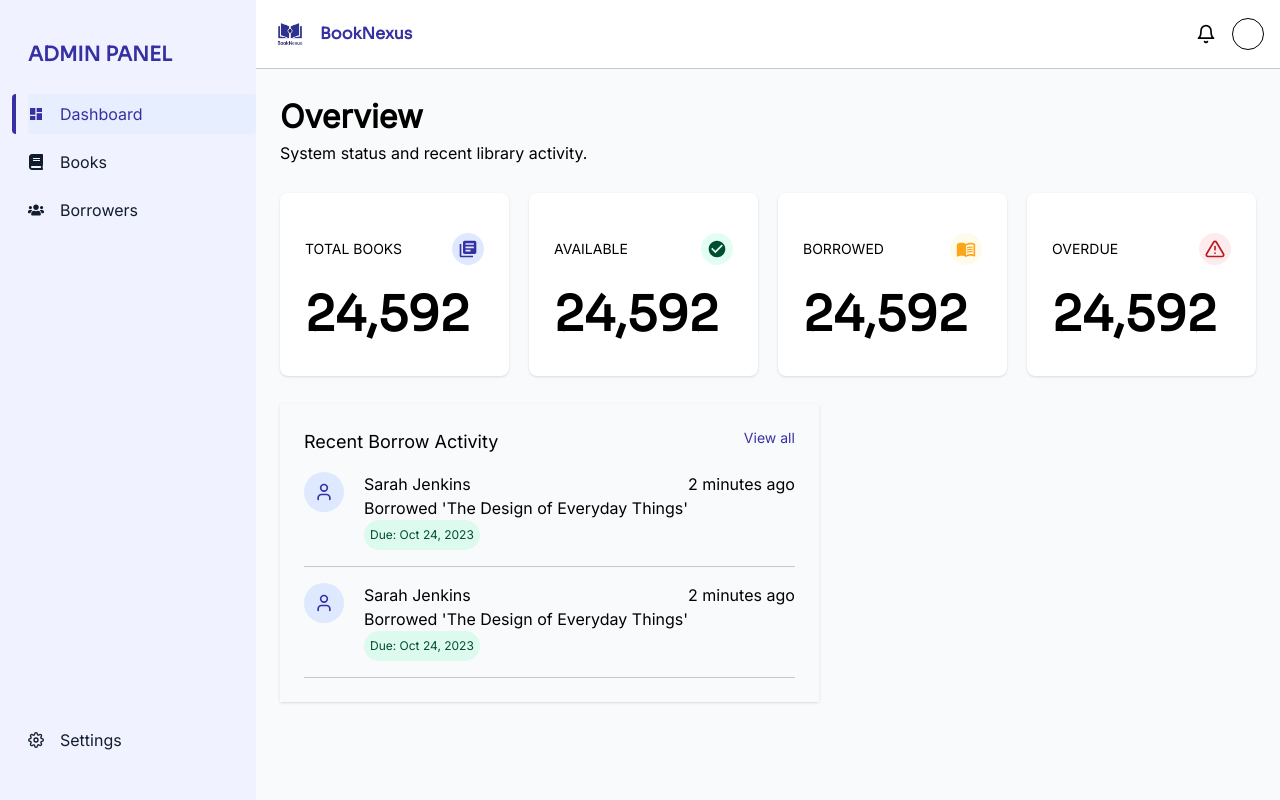
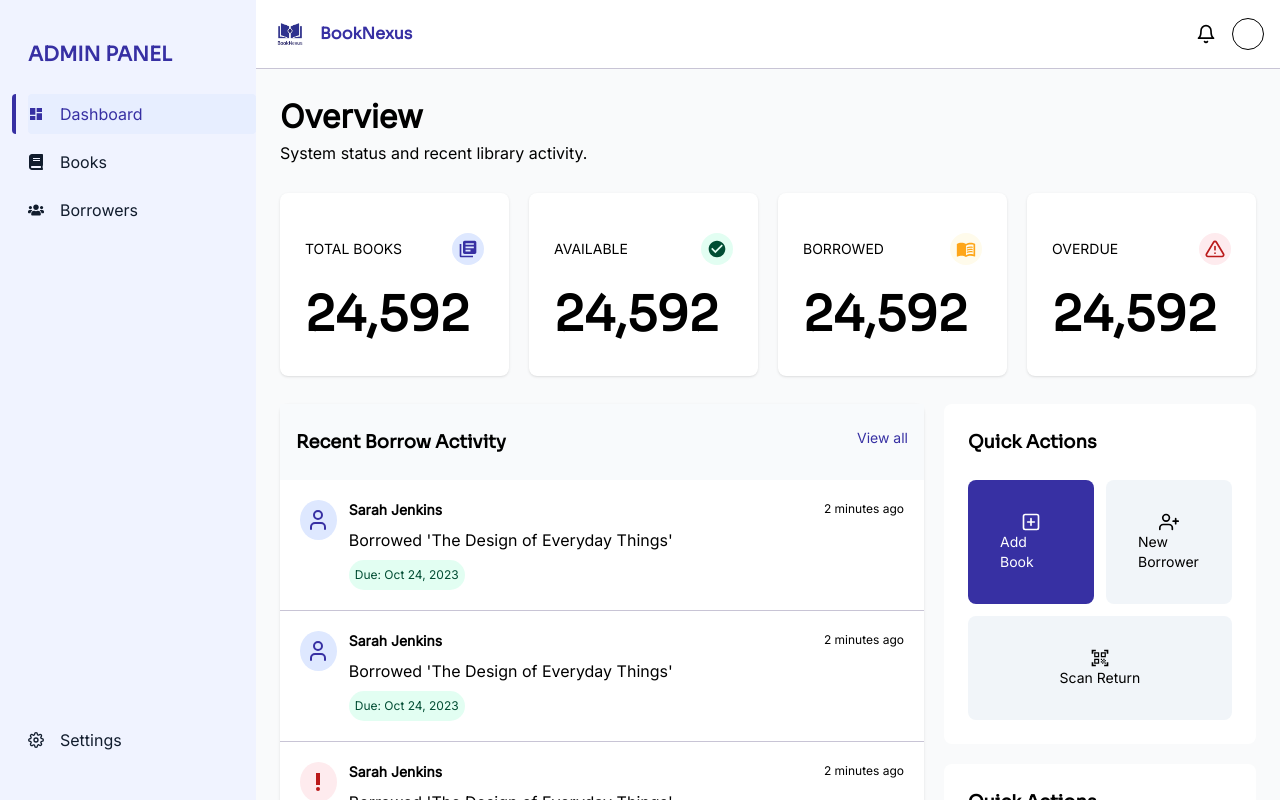
Before and after one commit to Rodyhat/BookNexus, a React (Vite) app: page /admin/dashboard in a window 1280 px wide. Built offline with nearby package versions, Linux system fonts and the light colour scheme; no server answers.

Commit message:
admin dashboard 3

```diff
--- a/src/components/AdminLayout.jsx
+++ b/src/components/AdminLayout.jsx
@@ -10,7 +10,7 @@ const AdminLayout = () => {
     const { sidebarOpen, handleSidebar } = useContext(AdminContext);
 
     return (
-        <div className="min-h-screen w-full bg-gray-50">
+        <div className="h-screen overflow-hidden bg-gray-50">
 
             {/* Mobile Sidebar */}
             {sidebarOpen && (
@@ -34,22 +34,24 @@ const AdminLayout = () => {
             )}
 
             {/* Desktop */}
-            <div className="hidden lg:flex">
+            <div className="hidden lg:block h-screen">
 
                 <AdminSidebar />
 
-                <div className="min-w-0 flex-1">
+                <div className="ml-64 h-screen overflow-y-auto">
+
                     <AdminHeader />
 
                     <main className="p-6">
                         <Outlet />
                     </main>
+
                 </div>
 
             </div>
 
             {/* Mobile / Tablet */}
-            <div className="lg:hidden">
+            <div className="lg:hidden h-screen overflow-y-auto">
 
                 <AdminHeader />
 
--- a/src/components/AdminSidebar.jsx
+++ b/src/components/AdminSidebar.jsx
@@ -5,7 +5,7 @@ import { NavLink } from "react-router-dom";
 
 const AdminSidebar = () => {
     return (
-        <div className="bg-surface-container-low py-10 w-64 ps-7 min-h-screen flex flex-col shrink-0">
+        <div className="bg-surface-container-low py-10 w-64 ps-7 min-h-screen flex flex-col shrink-0 fixed top- left-0 h-screen z-50">
             <div className="shrink-0 text-primary-container font-heading font-bold text-headline-sm">
                 ADMIN PANEL
             </div>
--- a/src/components/BorrowActivity.jsx
+++ b/src/components/BorrowActivity.jsx
@@ -1,42 +1,73 @@
+import { FiAlertCircle } from "react-icons/fi";
 import { LuUser } from "react-icons/lu";
+import { MdPriorityHigh } from "react-icons/md";
 import { Link } from "react-router-dom";
 
 const BorrowActivity = () => {
     return (
-        <section className="shadow-sm p-6 w-fit">
-            <div className="flex justify-between">
-                <h5 className="text-lg">Recent Borrow Activity</h5>
+        <section className="shadow-sm col-span-2 rounded-[8px]">
+            <div className="flex justify-between px-4 py-6 bg-[#F8FAFC]">
+                <h5 className="text-lg font-semibold font-heading">Recent Borrow Activity</h5>
                 <Link className="text-sm text-primary-container">View all</Link>
             </div>
-            <section>
-                <div className="flex gap-5 py-4">
+            <section className="bg-white">
+                <div className="flex gap-3 p-5">
                     <div className="bg-surface-container-high text-primary-container w-10 h-10 rounded-[50%] flex items-center justify-center">
-                        <LuUser size={20} />
+                        <LuUser size={24} />
                     </div>
-                    <div className="flex">
+                    <div className="flex w-full justify-between">
                         <div className="">
-                            <h6>Sarah Jenkins</h6>
-                            <p>Borrowed 'The Design of Everyday Things'</p>
+                            <h6 className="text-sm font-semibold">Sarah Jenkins</h6>
+                            <p className="py-2">Borrowed 'The Design of Everyday Things'</p>
                             <div className="bg-tertiary-fixed/20 text-tertiary-container rounded-full text-label-sm  p-1.5  w-fit">Due: Oct 24, 2023</div>
                         </div>
-                        <span className="time">2 minutes ago</span>
+                        <span className="time text-label-sm">2 minutes ago</span>
                     </div>
                 </div>
-                <hr className="border-outline-variant" />
-                <div className="flex gap-5 py-4">
+                <hr className="border-outline-variant " />
+                <div className="flex gap-3 p-5">
                     <div className="bg-surface-container-high text-primary-container w-10 h-10 rounded-[50%] flex items-center justify-center">
-                        <LuUser size={20} />
+                        <LuUser size={24} />
                     </div>
-                    <div className="flex">
+                    <div className="flex w-full justify-between">
                         <div className="">
-                            <h6>Sarah Jenkins</h6>
-                            <p>Borrowed 'The Design of Everyday Things'</p>
+                            <h6 className="text-sm font-semibold">Sarah Jenkins</h6>
+                            <p className="py-2">Borrowed 'The Design of Everyday Things'</p>
                             <div className="bg-tertiary-fixed/20 text-tertiary-container rounded-full text-label-sm  p-1.5  w-fit">Due: Oct 24, 2023</div>
                         </div>
-                        <span className="time">2 minutes ago</span>
+                        <span className="time text-label-sm">2 minutes ago</span>
                     </div>
                 </div>
-                <hr className="border-outline-variant" />
+                <hr className="border-outline-variant " />
+                <div className="flex gap-3 p-5">
+                    <div className="bg-[#FEEBEE] text-error w-10 h-10 rounded-[50%] flex items-center justify-center">
+                        <MdPriorityHigh size={24} />
+                    </div>
+                    <div className="flex w-full justify-between">
+                        <div className="">
+                            <h6 className="text-sm font-semibold">Sarah Jenkins</h6>
+                            <p className="py-2">Borrowed 'The Design of Everyday Things'</p>
+                            <div className="bg-tertiary-fixed/20 text-tertiary-container rounded-full text-label-sm  p-1.5  w-fit">Due: Oct 24, 2023</div>
+                        </div>
+                        <span className="time text-label-sm">2 minutes ago</span>
+                    </div>
+                </div>
+                <hr className="border-outline-variant " />
+                <div className="flex gap-3 p-5">
+                    <div className="bg-surface-container-high text-primary-container w-10 h-10 rounded-[50%] flex items-center justify-center">
+                        <LuUser size={24} />
+                    </div>
+                    <div className="flex w-full justify-between">
+                        <div className="">
+                            <h6 className="text-sm font-semibold">Sarah Jenkins</h6>
+                            <p className="py-2">Borrowed 'The Design of Everyday Things'</p>
+                            <div className="bg-tertiary-fixed/20 text-tertiary-container rounded-full text-label-sm  p-1.5  w-fit">Due: Oct 24, 2023</div>
+                        </div>
+                        <span className="time text-label-sm">2 minutes ago</span>
+                    </div>
+                </div>
+                <hr className="border-outline-variant " />
+
             </section>
 
         </section>
--- /dev/null
+++ b/src/components/QuickAction.jsx
@@ -0,0 +1,25 @@
+import { FiPlusSquare, FiUserPlus } from "react-icons/fi";
+import { MdQrCodeScanner } from "react-icons/md";
+
+const QuickAction = () => {
+    return (
+        <section className="bg-white py-6 px-6 w-fit cols-span-1 rounded-[8px]">
+            <h3 className="font-heading text-lg font-semibold pb-6">Quick Actions</h3>
+            <div className="grid grid-cols-2 gap-3">
+                <div className="text-white bg-primary-container rounded-lg p-8 flex flex-col items-center">
+                    <FiPlusSquare size={20}/>
+                    <h6 className="text-sm">Add Book</h6>
+                </div>
+                <div className="text-black bg-[#F1F5F9] rounded-lg p-8 flex flex-col items-center">
+                    <FiUserPlus size={20}/>
+                    <h6 className="text-sm">New Borrower</h6>
+                </div>
+                <div className="text-black bg-[#F1F5F9] rounded-lg p-8 flex flex-col items-center col-span-2">
+                    <MdQrCodeScanner size={20}/>
+                    <h6 className="text-sm">Scan Return</h6>
+                </div>
+            </div>
+        </section>
+    )
+}
+export default QuickAction;
--- /dev/null
+++ b/src/components/TopCategories.jsx
@@ -0,0 +1,25 @@
+import { FiPlusSquare, FiUserPlus } from "react-icons/fi";
+import { MdQrCodeScanner } from "react-icons/md";
+
+const QuickAction = () => {
+    return (
+        <section className="bg-white py-6 px-6 w-fit cols-span-1 rounded-[8px]">
+            <h3 className="font-heading text-lg font-semibold pb-6">Quick Actions</h3>
+            <div className="grid grid-cols-2 gap-3">
+                <div className="text-white bg-primary-container rounded-lg p-8 flex flex-col items-center">
+                    <FiPlusSquare />
+                    <h6 className="text-sm">Add Book</h6>
+                </div>
+                <div className="text-black bg-[#F1F5F9] rounded-lg p-8 flex flex-col items-center">
+                    <FiUserPlus />
+                    <h6>New Borrower</h6>
+                </div>
+                <div className="text-black bg-[#F1F5F9] rounded-lg p-8 flex flex-col items-center col-span-2">
+                    <MdQrCodeScanner />
+                    <h6>Scan Return</h6>
+                </div>
+            </div>
+        </section>
+    )
+}
+export default QuickAction;
--- a/src/pages/AdminDashboard.jsx
+++ b/src/pages/AdminDashboard.jsx
@@ -1,6 +1,7 @@
 import { FiAlertTriangle } from "react-icons/fi";
 import { MdCheckCircle, MdLibraryBooks, MdMenuBook } from "react-icons/md";
 import BorrowActivity from "../components/BorrowActivity";
+import QuickAction from "../components/QuickAction";
 
 const AdminDashboard = () => {
     return (
@@ -40,7 +41,13 @@ const AdminDashboard = () => {
                 </div>
 
             </div>
-            <BorrowActivity/>
+            <div className="grid grid-cols-3 gap-5">
+                <BorrowActivity />
+                <div className="grid gap-5">
+                    <QuickAction />
+                    <QuickAction />
+                </div>
+            </div>
         </section>
     )
 }
```
